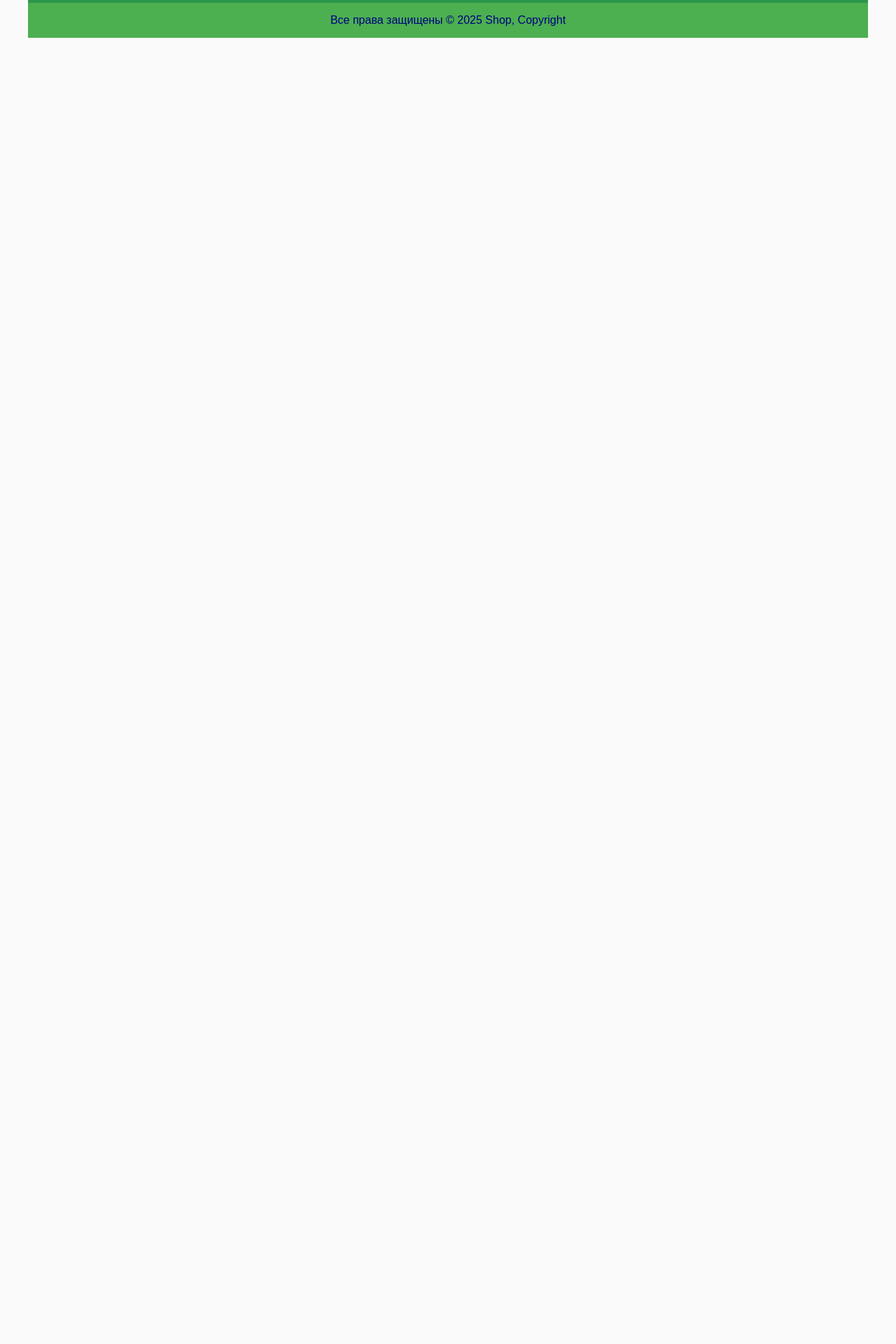
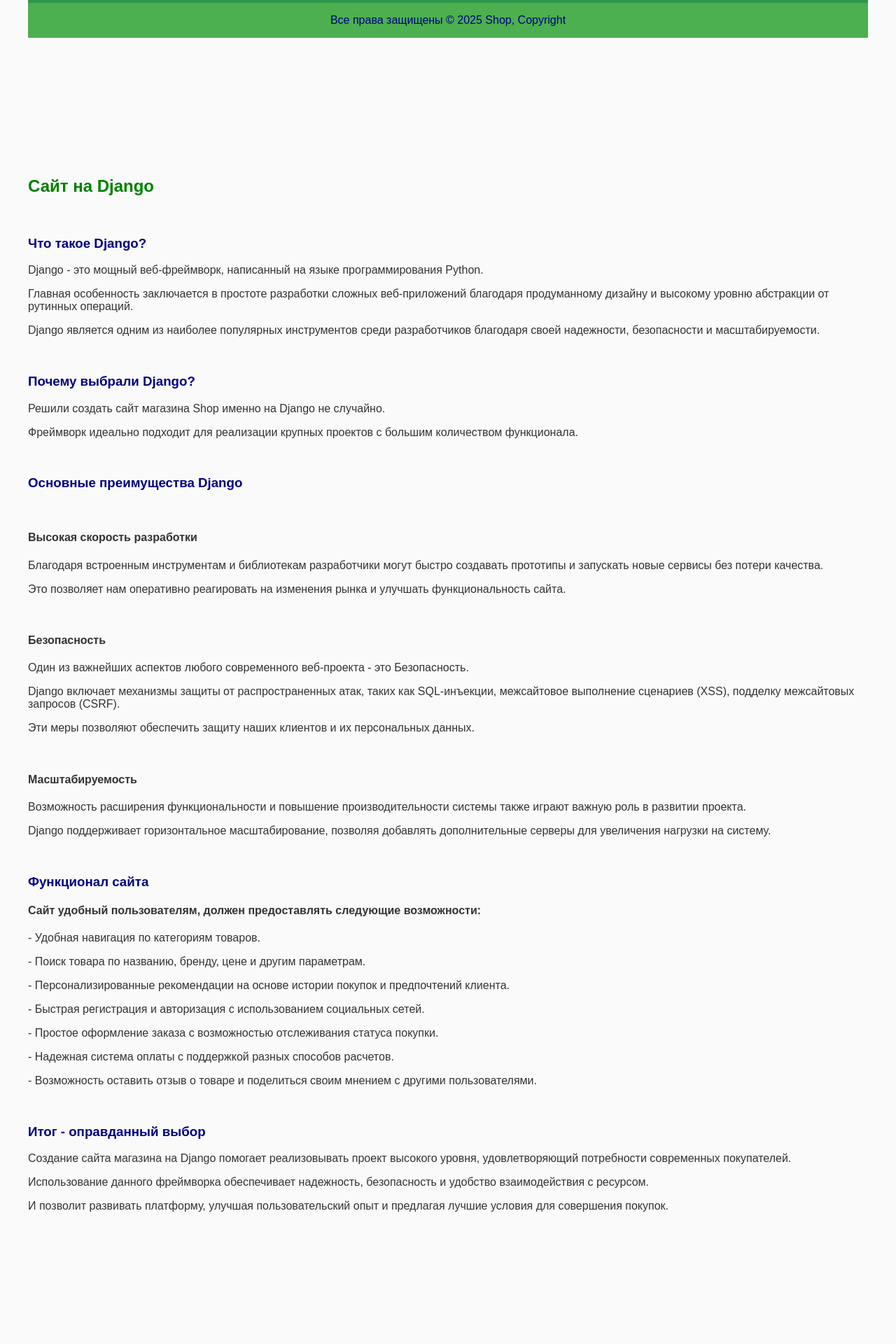
Before and after one commit to stanislavfor/basic-django-0-4, a Django app: page / in a window 1280 px wide. Shown: the part 746-2666 px from the top of the page at 70% size. Before the commit the page ends 800 px from the top, so only its background shows below. Run offline with Django 5.2, Linux system fonts and the light colour scheme.

Commit message:
articles added commit

```diff
--- a/shop_project/shop/static/css/styles.css
+++ b/shop_project/shop/static/css/styles.css
@@ -86,7 +86,7 @@ a {
     color: navy;
 }
 
-h1 {
+h1, h3 {
     color: navy;
 }
 
@@ -162,6 +162,11 @@ p {
     margin-bottom: 120px;
 }
 
+.article {
+    padding-top: 180px;
+    padding-bottom: 100px;
+}
+
 .footer-menu {
     height: 50px;
     width: 1200px;
--- a/shop_project/shop/templates/add_client.html
+++ b/shop_project/shop/templates/add_client.html
@@ -10,5 +10,6 @@
     {{ form.as_p }}
     <button class="button" type="submit">Добавить клиента</button>
 </form>
+{% include 'article-form.html' %}
 {% include 'footer_top.html' %}
 {% endblock %}
--- a/shop_project/shop/templates/add_order.html
+++ b/shop_project/shop/templates/add_order.html
@@ -12,6 +12,7 @@
     <input class="button" type="submit" value="Добавить заказ" />
 </form>
 <br><br><br>
+    {% include 'article-form.html' %}
 {% include 'footer_top.html' %}
 
 {% endblock %}
--- a/shop_project/shop/templates/add_product.html
+++ b/shop_project/shop/templates/add_product.html
@@ -16,5 +16,6 @@
     <input class="button" type="submit" value="Добавить" />
 </form>
 <p><a href="{% url 'home' %}"><span class="red">Вернуться назад</span></a></p>
+    {% include 'article-form.html' %}
 {% include 'footer_top.html' %}
 {% endblock %}
--- /dev/null
+++ b/shop_project/shop/templates/article.html
@@ -0,0 +1,56 @@
+<!-- templates/article.html -->
+{% load static %}
+<div class="article">
+    <h2>Сайт на Django</h2>
+    <br>
+    <h3>Что такое Django?</h3>
+    <p>Django - это мощный веб-фреймворк, написанный на языке программирования Python.</p>
+    <p>Главная особенность заключается в простоте разработки сложных веб-приложений
+        благодаря продуманному дизайну и высокому уровню абстракции от рутинных операций.</p>
+    <p>Django является одним из наиболее популярных инструментов среди разработчиков
+        благодаря своей надежности, безопасности и масштабируемости.</p>
+    <br>
+    <h3>Почему выбрали Django?</h3>
+    <p>Решили создать сайт магазина Shop именно на Django не случайно.</p>
+    <p>Фреймворк идеально подходит для реализации
+        крупных проектов с большим количеством функционала.</p>
+
+    <br>
+    <h3>Основные преимущества Django</h3>
+    <br>
+    <h4>Высокая скорость разработки</h4>
+    <p>Благодаря встроенным инструментам и библиотекам разработчики могут быстро создавать
+        прототипы и запускать новые сервисы без потери качества.</p>
+    <p>Это позволяет нам оперативно реагировать на изменения рынка и улучшать функциональность сайта.</p>
+    <br>
+    <h4>Безопасность</h4>
+    <p>Один из важнейших аспектов любого современного веб-проекта - это Безопасность.</p>
+    <p>Django включает механизмы защиты от распространенных атак, таких как SQL-инъекции,
+        межсайтовое выполнение сценариев (XSS), подделку межсайтовых запросов (CSRF).</p>
+    <p>Эти меры позволяют обеспечить защиту наших клиентов и их персональных данных.</p>
+    <br>
+    <h4>Масштабируемость</h4>
+    <p>Возможность расширения функциональности и повышение производительности системы
+        также играют важную роль в развитии проекта.</p>
+    <p>Django поддерживает горизонтальное масштабирование, позволяя добавлять дополнительные
+        серверы для увеличения нагрузки на систему.</p>
+    <br>
+    <h3>Функционал сайта</h3>
+    <h4>Сайт удобный пользователям, должен предоставлять следующие возможности:</h4>
+    <p>- Удобная навигация по категориям товаров.</p>
+    <p>- Поиск товара по названию, бренду, цене и другим параметрам.</p>
+    <p>- Персонализированные рекомендации на основе истории покупок и предпочтений клиента.</p>
+    <p>- Быстрая регистрация и авторизация с использованием социальных сетей.</p>
+    <p>- Простое оформление заказа с возможностью отслеживания статуса покупки.</p>
+    <p>- Надежная система оплаты с поддержкой разных способов расчетов.</p>
+    <p>- Возможность оставить отзыв о товаре и поделиться своим мнением с другими пользователями.</p>
+    <br>
+    <h3>Итог - оправданный выбор</h3>
+    <p>Создание сайта магазина на Django помогает реализовывать проект высокого уровня,
+        удовлетворяющий потребности современных покупателей.</p>
+    <p>Использование данного фреймворка обеспечивает надежность, безопасность и
+        удобство взаимодействия с ресурсом.</p>
+    <p>И позволит развивать платформу, улучшая пользовательский опыт и предлагая лучшие
+        условия для совершения покупок.</p>
+</div>
+<br><br><br><br>
--- a/shop_project/shop/templates/base.html
+++ b/shop_project/shop/templates/base.html
@@ -31,6 +31,7 @@
     <!-- Основной контент страницы будет вставляться сюда -->
     {% endblock %}
 </div>
+{% include 'footer_menu.html' %}
 
 <footer>
     Все права защищены © 2025 Shop, Copyright
--- a/shop_project/shop/templates/client_orders.html
+++ b/shop_project/shop/templates/client_orders.html
@@ -33,5 +33,6 @@
 </ul>
 
 <p><a href="{% url 'profile' %}"><span class="red">Вернуться в аккаунт</span></a></p>
+    {% include 'article-form.html' %}
 {% include 'footer_menu.html' %}
 {% endblock %}
--- a/shop_project/shop/templates/clients_orders.html
+++ b/shop_project/shop/templates/clients_orders.html
@@ -23,6 +23,6 @@
     </ul>
     {% endif %}
 </article>
-
+    {% include 'article-form.html' %}
 {% include 'footer_menu.html' %}
 {% endblock %}
--- a/shop_project/shop/templates/edit_order.html
+++ b/shop_project/shop/templates/edit_order.html
@@ -11,5 +11,6 @@
     <input class="button" type="submit" value="Сохранить" />
 </form>
 <p><a href="{% url 'home' %}"><span class="red">Вернуться назад</span></a></p>
+    {% include 'article-form.html' %}
 {% include 'footer_top.html' %}
 {% endblock %}
--- a/shop_project/shop/templates/edit_product.html
+++ b/shop_project/shop/templates/edit_product.html
@@ -16,5 +16,6 @@
     <input class="button" type="submit" value="Сохранить" />
 </form>
 <p><a href="{% url 'home' %}"><span class="red">Вернуться назад</span></a></p>
+    {% include 'article-form.html' %}
 {% include 'footer_top.html' %}
 {% endblock %}
--- a/shop_project/shop/templates/index.html
+++ b/shop_project/shop/templates/index.html
@@ -15,5 +15,6 @@
         <img src="{% static 'images/shop-image.jpg' %}" alt="image" style="
         max-width: 650px; height: auto;">
     </div>
+{% include 'article.html' %}
 {% include 'footer_menu.html' %}
 {% endblock %}
--- a/shop_project/shop/templates/orders_list.html
+++ b/shop_project/shop/templates/orders_list.html
@@ -16,5 +16,6 @@
     <li>Нет заказов в базе данных.</li>
     {% endfor %}
 </ul>
+    {% include 'article-form.html' %}
 {% include 'footer_top.html' %}
 {% endblock %}
--- a/shop_project/shop/templates/products_total.html
+++ b/shop_project/shop/templates/products_total.html
@@ -4,4 +4,6 @@
 <ul class="border bottom"> {% for product in products %}
     <li>Название: {{ product.name }}, Цена: {{ product.price }} руб., Количество: {{ product.quantity }}</li> {% empty %}
     <li>Нет продуктов в базе данных.</li> {% endfor %}
-</ul> {% include 'footer_top.html' %} {% endblock %}
+</ul>
+    {% include 'article-form.html' %}
+    {% include 'footer_top.html' %} {% endblock %}
--- a/shop_project/shop/templates/profile.html
+++ b/shop_project/shop/templates/profile.html
@@ -22,6 +22,7 @@
         <img src="{% static 'images/shop-image-2.jpg' %}" alt="image" style="
         max-width: 850px; height: auto; margin-top: 70px;">
     </div>
+    {% include 'article-form.html' %}
     {% include 'footer_top.html' %}
 {% endblock %}
 
--- a/shop_project/shop/templates/update_order.html
+++ b/shop_project/shop/templates/update_order.html
@@ -9,5 +9,6 @@
     {{ form.as_p }}
     <button class="button" type="submit">Сохранить изменения</button>
 </form>
+    {% include 'article-form.html' %}
 {% include 'footer_top.html' %}
 {% endblock %}
--- a/shop_project/shop/templates/update_profile.html
+++ b/shop_project/shop/templates/update_profile.html
@@ -12,5 +12,6 @@
 </form>
 <p><a href="{% url 'profile' %}"><span class="red">Вернуться в аккаунт</span></a></p>
 <p><a href="{% url 'home' %}"><span class="red">Вернуться назад</span></a></p>
+    {% include 'article-form.html' %}
 {% include 'footer_top.html' %}
 {% endblock %}
```
Also changed, not shown: shop_project/shop/templates/article-form.html (added, +27 -0 lines).
